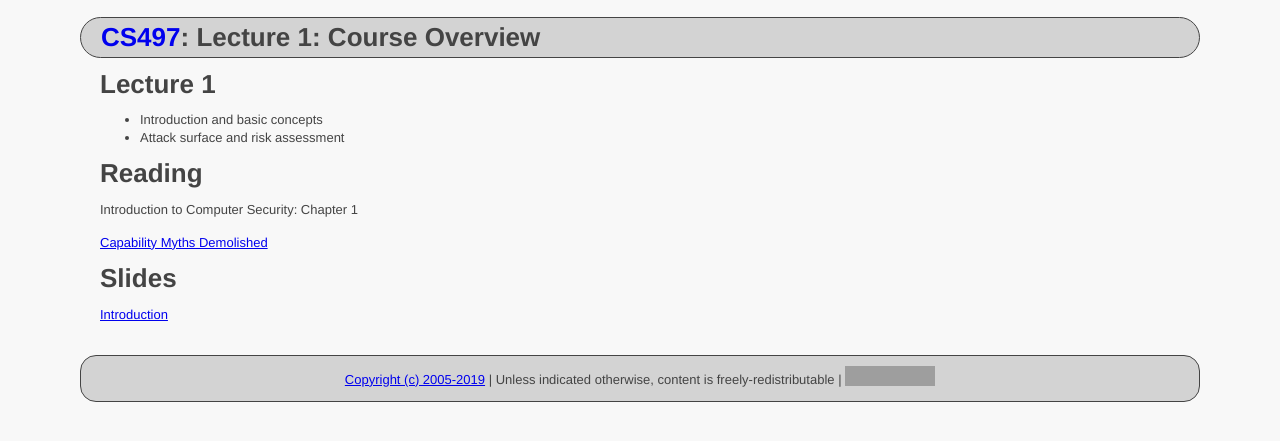
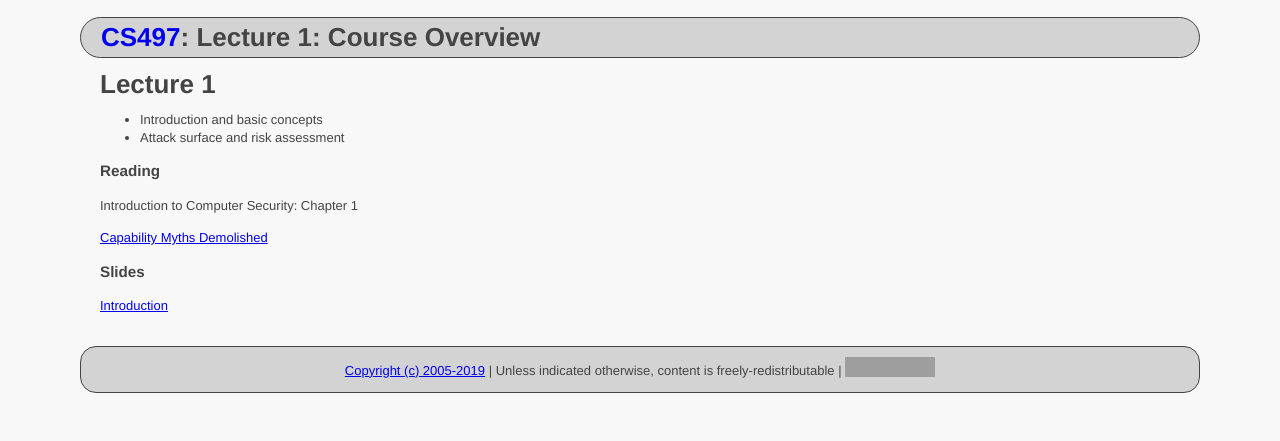
Before and after one commit to ycpcs/cs497-spring2019, a Jekyll site: the page built from lectures/lecture01.md, in a window 1280 px wide. Shown: the top 441 px of the page. Built offline with Jekyll 4.4.1, drawn with Linux system fonts in a browser that asks for light colours; grey boxes are pictures that could not be loaded.

```diff
--- a/lectures/lecture01.md
+++ b/lectures/lecture01.md
@@ -9,12 +9,12 @@ title: "Lecture 1: Course Overview "
 - Introduction and basic concepts
 - Attack surface and risk assessment
 
-# Reading
+### Reading
 
 Introduction to Computer Security: Chapter 1
 
 [Capability Myths Demolished](http://srl.cs.jhu.edu/pubs/SRL2003-02.pdf)
 
-# Slides
+### Slides
 
 [Introduction](Ch01-Introduction.pdf)
```
